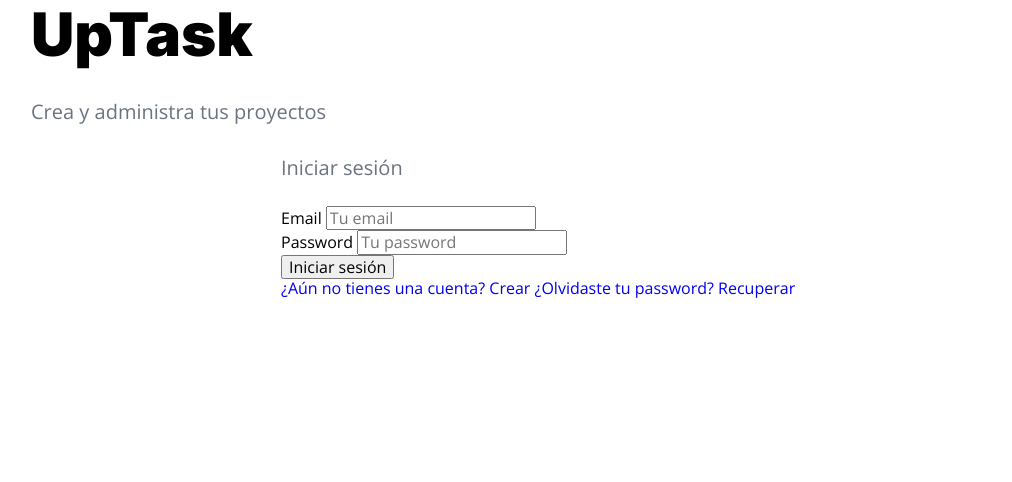
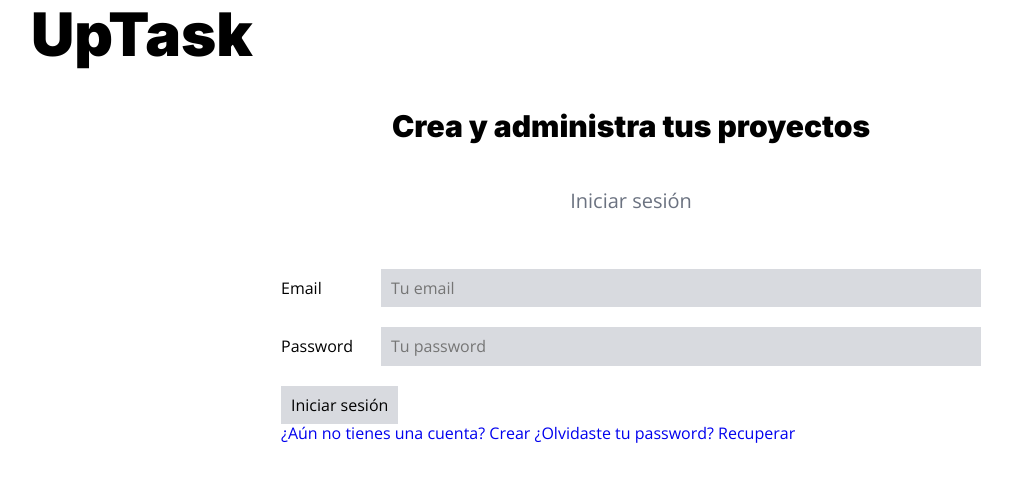
Before and after one commit to colidom/UpTaskMVC, a PHP site: template views/auth/login.php in a window 1280 px wide. Shown: the top 482 px of the page, without its empty margins (9-1021 px from the left). Run offline with PHP 8.4, Linux system fonts and the light colour scheme; the template is opened without the code that fills it, so the values that code supplies are empty.

Commit message:
Aplicando CSS al Formulario de Login

```diff
--- a/src/scss/app.scss
+++ b/src/scss/app.scss
@@ -1 +1,2 @@
 @use 'base';
+@use 'componentes';
--- a/src/scss/base/_tipografia.scss
+++ b/src/scss/base/_tipografia.scss
@@ -1,21 +1,39 @@
 @use 'variables' as v;
 
-h1, h2, h3 {
+h1,
+h2,
+h3 {
     font-family: v.$fuente_headings;
-    margin: 0 0 calc(v.$separacion / 2) 0 ;
+    margin: 0 0 calc(v.$separacion / 2) 0;
     font-weight: 900;
 }
+
 h1 {
     font-size: 6rem;
 }
+
 h2 {
     font-size: 5rem;
 }
+
 h3 {
     font-size: 4rem;
 }
+
 p {
     font-size: 2rem;
     color: v.$gris;
     line-height: 1.8;
 }
+
+.tagline {
+    font-family: v.$fuente_headings;
+    font-weight: 900;
+    color: v.$negro;
+    font-size: 3rem;
+    text-align: center;
+}
+
+.descripcion-pagina {
+    text-align: center;
+}
--- /dev/null
+++ b/src/scss/componentes/_formulario.scss
@@ -0,0 +1,24 @@
+@use 'base/variables' as v;
+@use 'base/mixins' as m;
+
+.formulario {
+    margin-top: 5rem;
+
+    .campo {
+        display: flex;
+        align-items: center;
+        margin-bottom: 2rem;
+
+    }
+
+    label {
+        flex: 0 0 10rem;
+    }
+
+    input {
+        flex: 1;
+        padding: 1rem;
+        border: none;
+        background-color: lighten(v.$gris, 40%);
+    }
+}
--- /dev/null
+++ b/src/scss/componentes/_index.scss
@@ -0,0 +1 @@
+@forward 'formulario';
--- a/views/auth/login.php
+++ b/views/auth/login.php
@@ -1,6 +1,6 @@
 <div class="contenedor">
     <h1>UpTask</h1>
-    <p>Crea y administra tus proyectos</p>
+    <p class="tagline">Crea y administra tus proyectos</p>
 
     <div class="contenedor-sm">
         <p class="descripcion-pagina">Iniciar sesión</p>
```
Also changed, not shown: public/build/css/app.css, 1 other file.
